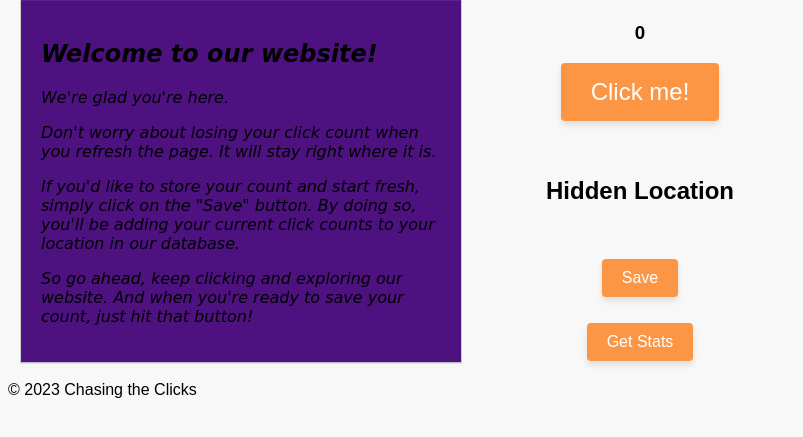
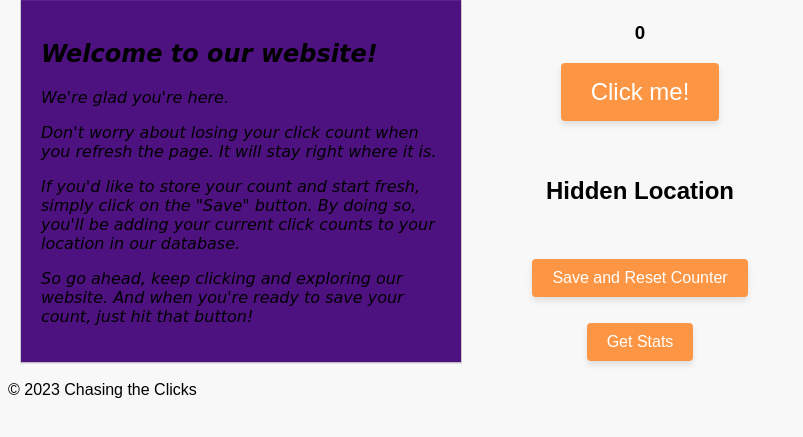
Before and after one commit to divaamahajan/Chasing-the-Clicks, a Django app: page / in a window 1280 px wide. Shown: the part 219-656 px from the top of the page, without its empty margins (0-803 px from the left). Run offline with Django 4.2, Linux system fonts and the light colour scheme; some libraries are stand-ins or nearby versions.

Commit message:
buttontext

```diff
--- a/chasing_the_clicks_django/clicks_app/templates/clickCounter.html
+++ b/chasing_the_clicks_django/clicks_app/templates/clickCounter.html
@@ -115,7 +115,7 @@
             <input type="hidden" name="count" id="count-input">
             <input type="hidden" name="geoLocation" id="geoLocation-input" value='{{geoLoc}}'>
             <!-- <button type="submit" onclick="resetCount()">Save</button> -->
-            <button type="button" onclick="submitForm()">Save</button>
+            <button type="button" onclick="submitForm()">Save and Reset Counter</button>
             <script>
                 // Retrieve the latest count and set it as the value of the hidden input field
                 document.getElementById("count-input").value = document.getElementById("count").textContent;
```
